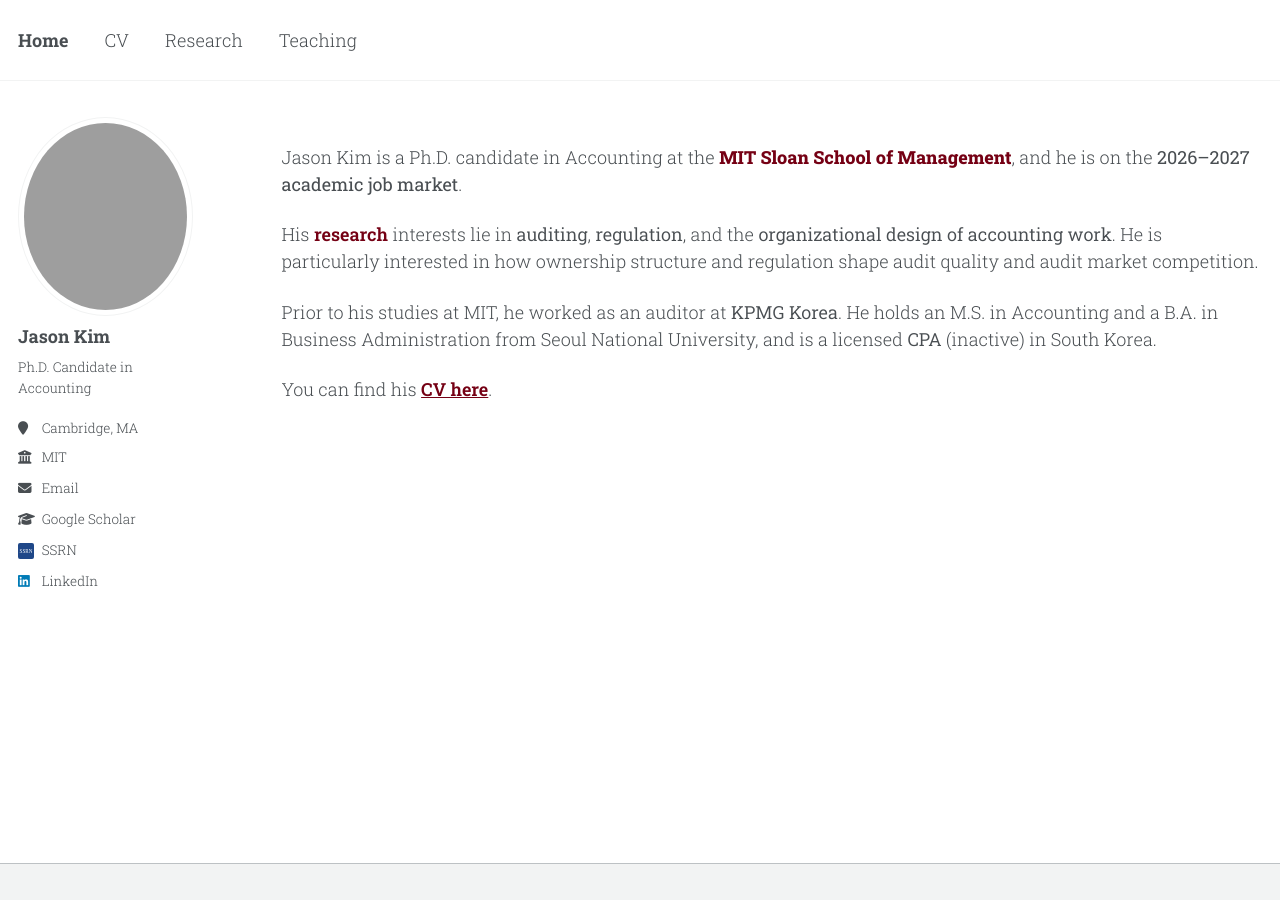
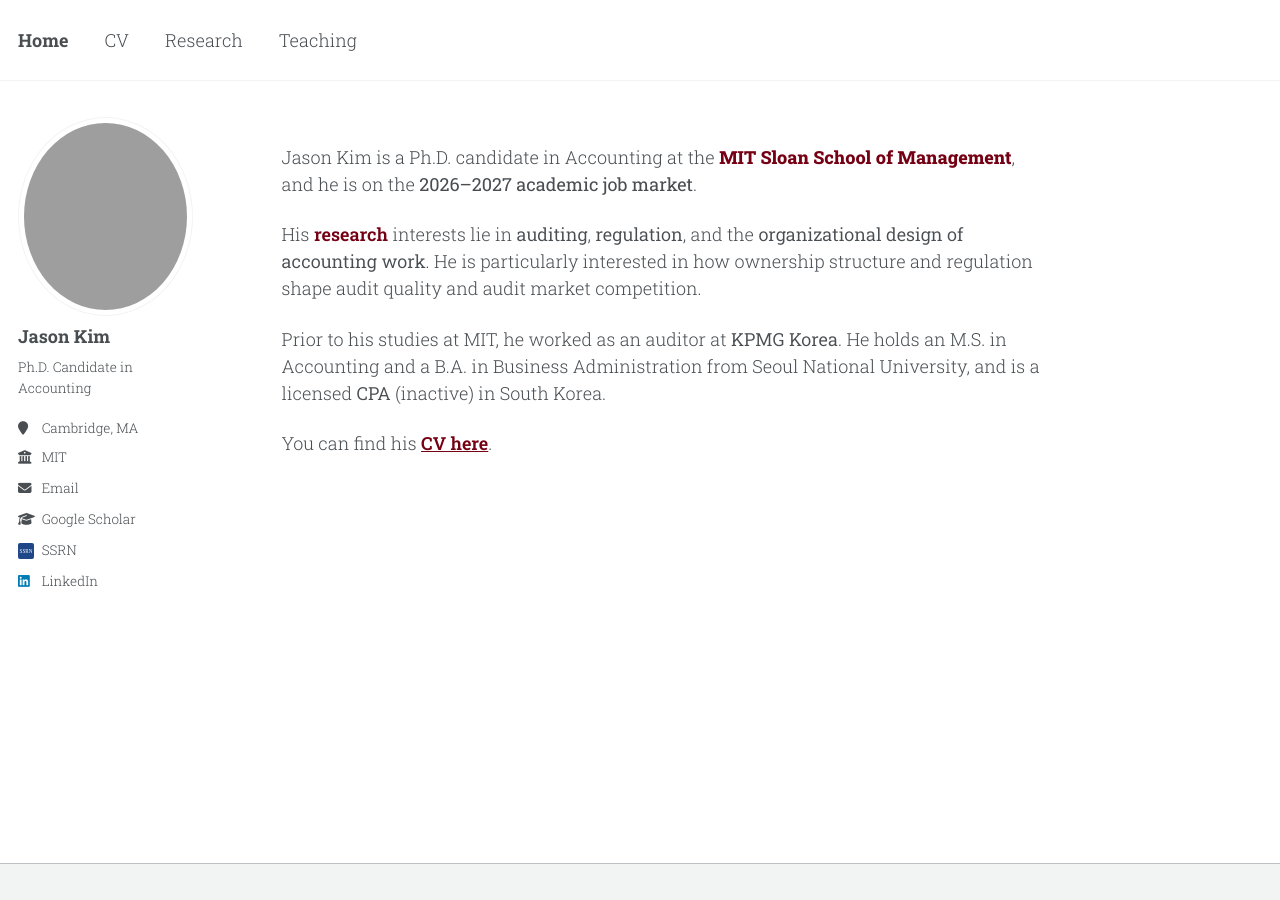
Before and after one commit to jgkim262/jgkim262.github.io, a Jekyll site: the page built from _pages/about.md, in a window 1280 px wide. Built offline with Jekyll 4.4.1, drawn with Linux system fonts in a browser that asks for light colours; a style sheet for code colours, icons or effects is not loaded.

Commit message:
Make the wide column opt-in per page; apply to Research only
Co-Authored-By: Claude Opus 5 (1M context) <noreply@anthropic.com>

```diff
--- a/_layouts/single.html
+++ b/_layouts/single.html
@@ -17,7 +17,11 @@ layout: default
 <div id="main" role="main">
   {% include sidebar.html %}
 
-  <article class="page" itemscope itemtype="http://schema.org/CreativeWork">
+  {%- comment -%}
+    `wide: true` in a page's front matter drops the right gutter, giving that
+    page a noticeably wider text column. See .page--wide in _sass/layout/_page.scss.
+  {%- endcomment -%}
+  <article class="page{% if page.wide %} page--wide{% endif %}" itemscope itemtype="http://schema.org/CreativeWork">
     {% if page.title %}<meta itemprop="headline" content="{{ page.title | markdownify | strip_html | strip_newlines | escape_once }}">{% endif %}
     {% if page.excerpt %}<meta itemprop="description" content="{{ page.excerpt | markdownify | strip_html | strip_newlines | escape_once }}">{% endif %}
     {% if page.date %}<meta itemprop="datePublished" content="{{ page.date | date: "%B %d, %Y" }}">{% endif %}
--- a/_sass/layout/_page.scss
+++ b/_sass/layout/_page.scss
@@ -20,11 +20,17 @@
   @include breakpoint($large) {
     @include span(10 of 12 last);
     @include prefix(0.5 of 12);
-    // suffix(2 of 12) is omitted on purpose. It adds padding-right: 16.95%,
-    // reserving an empty right gutter that makes the text column noticeably
-    // narrower. timdesilva.me's pages use the theme's `archive` layout, whose
-    // .archive rule has the same width and left padding but no suffix — which
-    // is the entire reason his content reads wider than this template's.
+    @include suffix(2 of 12);
+  }
+
+  // Opt-in wider column, set per page with `wide: true` in front matter.
+  // suffix(2 of 12) above reserves an empty right gutter of ~16.95%; dropping
+  // it gives the same geometry as the theme's `archive` layout, which is what
+  // timdesilva.me's pages use and why his text column reads wider.
+  &--wide {
+    @include breakpoint($large) {
+      padding-right: 0;
+    }
   }
 
   .page__inner-wrap {
```
Also changed, not shown: _pages/research.md (+1 -0 lines).
